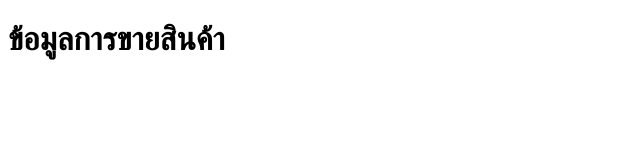
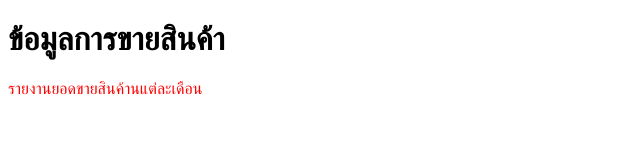
Before and after one commit to Nokkiies/test-project, a plain HTML site: page index.html in a window 1280 px wide. Shown: the whole page, without its empty margins (0-640 px from the left). Drawn offline with Linux system fonts and the light colour scheme.

Commit message:
add report sale

```diff
--- a/index.html
+++ b/index.html
@@ -4,8 +4,14 @@
         <meta http-equiv="X-UA-Compatible" content="IE=adge">
         <meta name="viewport" content="width=device-width, initial-scale=1.0">
         <title>Document</title>
+        <style>
+            p{
+                color: red;
+            }
+        </style>
     </head>
     <body>
         <h1>ข้อมูลการขายสินค้า</h1>
+        <p>รายงานยอดขายสินค้านแต่ละเดือน</p>
     </body>
 </html>
```
